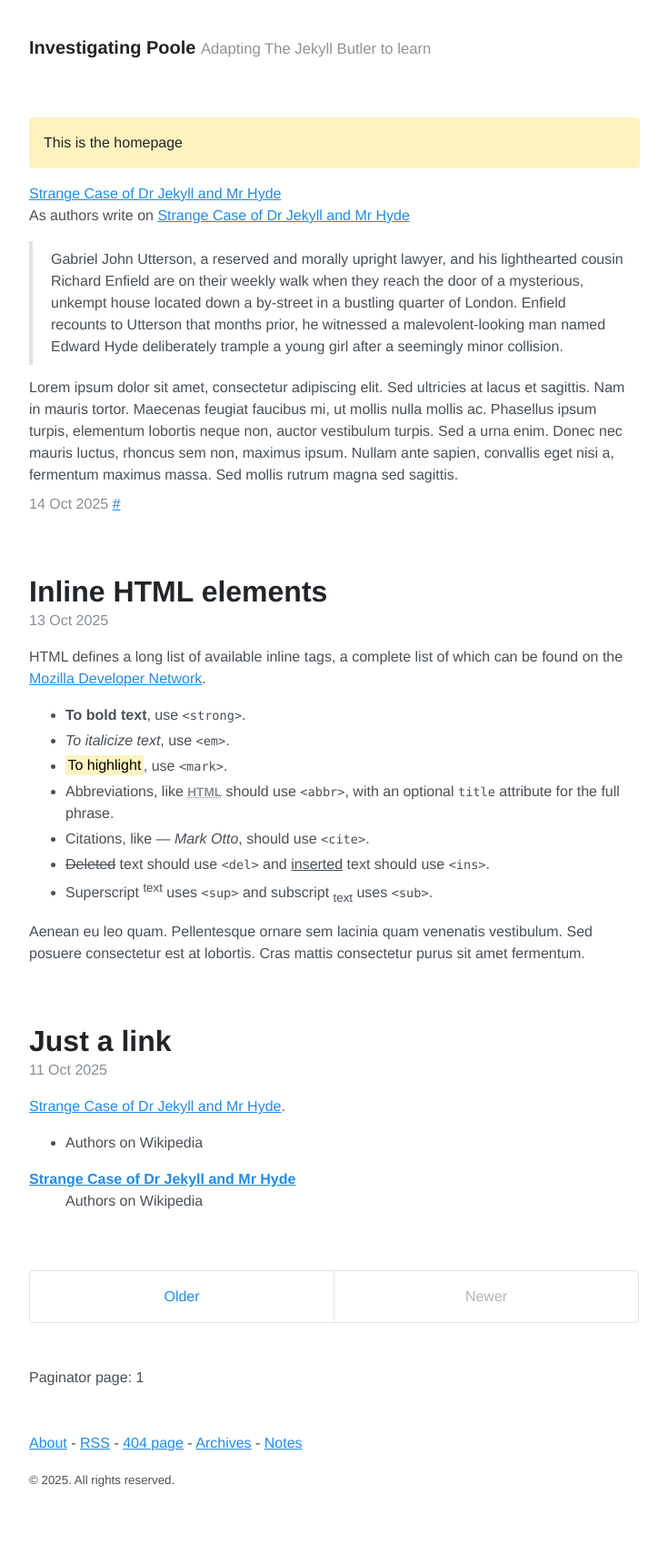
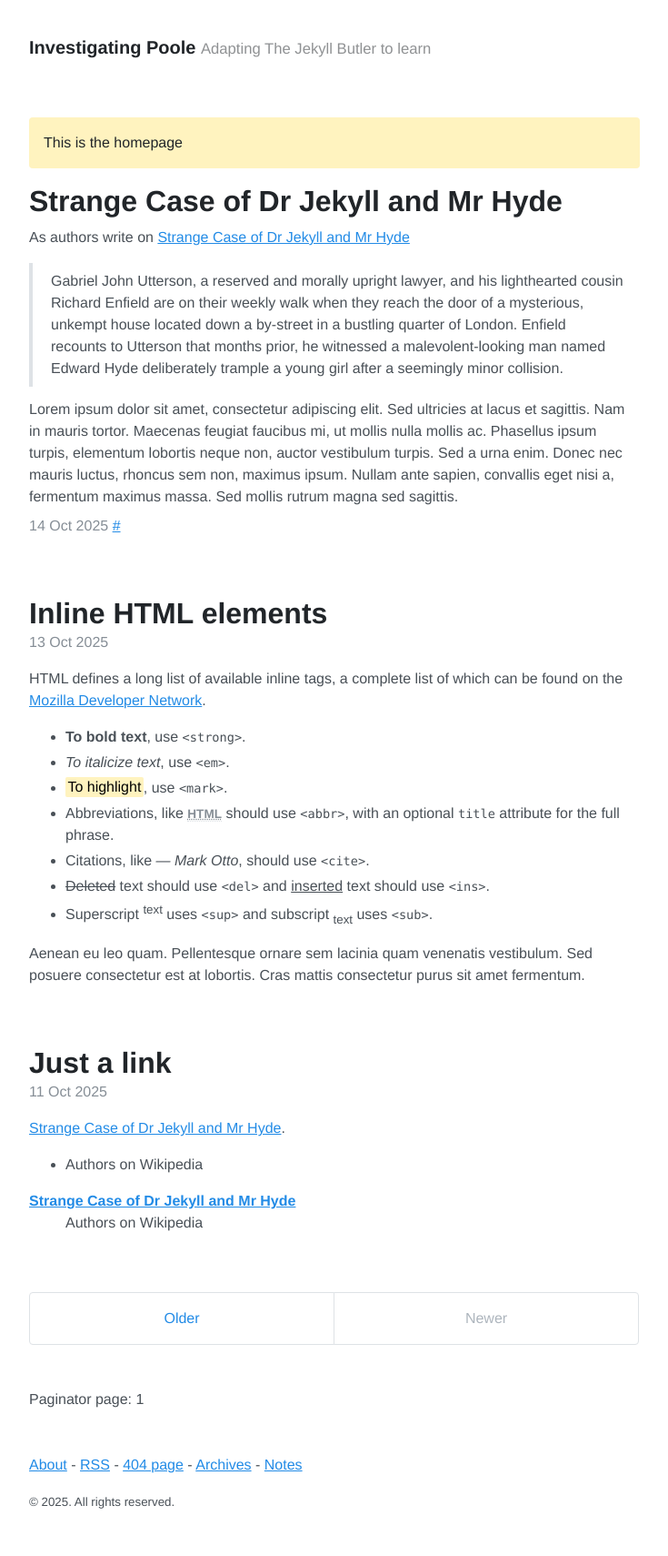
Before and after one commit to akmolteni/gju, a Jekyll site: the page built from index.html, in a window 1280 px wide. Shown: the whole page at 91% size, without its empty margins (272-1007 px from the left). Built offline with Jekyll 4.4.1, drawn with Linux system fonts in a browser that asks for light colours; the list of posts is cut into pages by our own code; before the commit the page ends 1686 px from its top, so only the background shows below that.

Commit message:
Update index.html

```diff
--- a/index.html
+++ b/index.html
@@ -10,7 +10,7 @@ title: Home
   {% for post in paginator.posts %}
      {% if post.layout == "link" %}
         <article class="post">
-	  	    <a href="{{ post.linkurl }}">{{ post.title }}</a>
+	  	    <h1 class="post-title"><a href="{{ post.linkurl }}">{{ post.title }}</a></h1>
 		      {{ post.content }}
           <time datetime="{{ post.date | date_to_xmlschema }}" class="post-date">{{ post.date | date_to_string }} <a href="{{ post.url | relative_url }}" class="permalink">#</a></time>
         </article>
```
